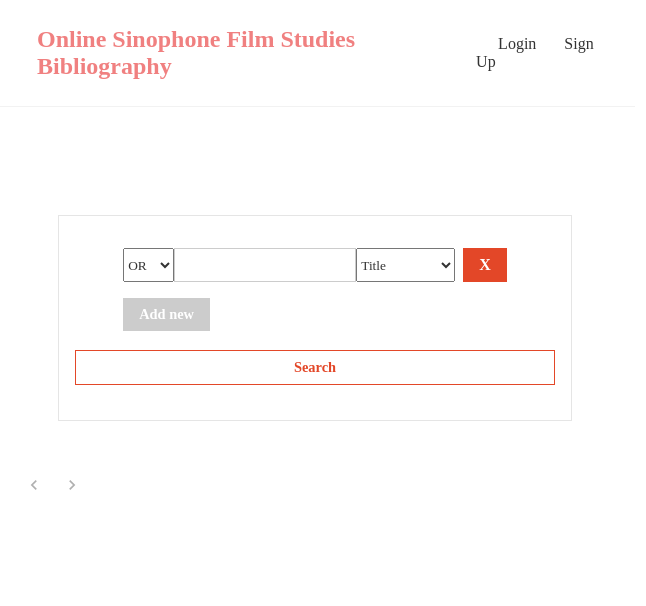
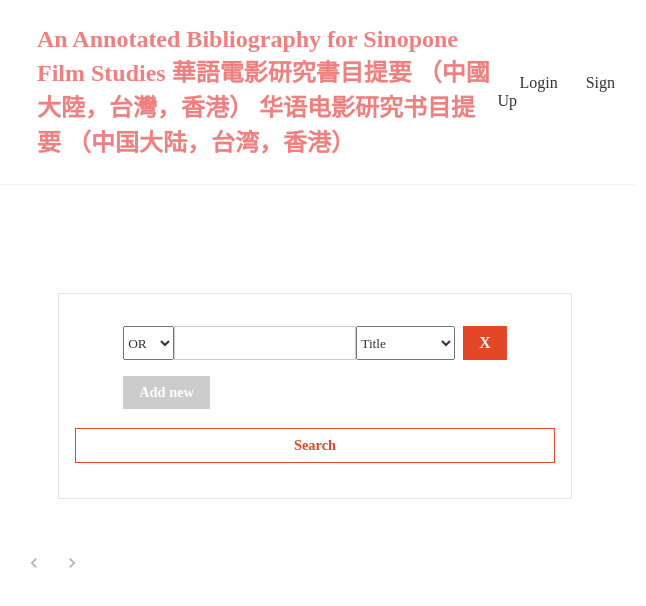
Before and after one commit to nicholasjdc/fim_collection, a React (Vite) app in the folder frontend/: page /booleanSearch in a window 1280 px wide. Shown: the top 606 px of the page, without its empty margins (325-971 px from the left). Built offline with nearby package versions, Linux system fonts and the light colour scheme.

Commit message:
imports for sqlFUnctions updated --frontend

```diff
--- a/frontend/src/hooks/useGetEntryMongo.ts
+++ b/frontend/src/hooks/useGetEntryMongo.ts
@@ -1,5 +1,5 @@
 import { useState, useEffect } from "react";
-import { getEntry } from "../function_helpers/mongoFunctions";
+import { getEntry } from "../function_helpers/sqlFunctions";
 import { BookEntry } from "../screen_helpers/BookEntry";
 import { useAuthContext } from "./useAuthContext";
 const useGetEntryMongo= (id:string) => {
--- a/frontend/src/screen_helpers/Navbar.tsx
+++ b/frontend/src/screen_helpers/Navbar.tsx
@@ -12,7 +12,9 @@ const Navbar = () => {
   return (
     <nav className="navbar">
       <Link to="/">
-        <h1>Online Sinophone Film Studies Bibliography</h1>
+        <h1>An Annotated Bibliography for Sinopone Film Studies
+華語電影研究書目提要 （中國大陸，台灣，香港）
+华语电影研究书目提要 （中国大陆，台湾，香港）</h1>
       </Link>
 
       {!user && (
--- a/frontend/src/screens/AdvancedSearch.tsx
+++ b/frontend/src/screens/AdvancedSearch.tsx
@@ -2,7 +2,7 @@ import { useEffect, useState } from "react";
 import { BookEntry } from "../screen_helpers/BookEntry";
 import BookList from "../screen_helpers/BookList";
 import { createSearchParams, useNavigate, useSearchParams } from "react-router-dom";
-import { getEntries, getEntry } from "../function_helpers/mongoFunctions";
+import { getEntries, getEntry } from "../function_helpers/sqlFunctions";
 import { getSearchParamsForLocation } from "react-router-dom/dist/dom";
 import { API_URL, allLC, allSubjects } from "../function_helpers/handyVariables";
 import {Pagination} from "@mui/material"
--- a/frontend/src/screens/BookDetails.tsx
+++ b/frontend/src/screens/BookDetails.tsx
@@ -1,5 +1,5 @@
 import { useNavigate, useParams } from "react-router-dom";
-import { deleteEntry } from "../function_helpers/mongoFunctions";
+import { deleteEntry } from "../function_helpers/sqlFunctions";
 import useGetEntryMongo from "../hooks/useGetEntryMongo";
 import { useAuthContext } from "../hooks/useAuthContext";
 import { useEffect } from "react";
--- a/frontend/src/screens/BooleanSearch.tsx
+++ b/frontend/src/screens/BooleanSearch.tsx
@@ -5,7 +5,7 @@ import { createSearchParams, useSearchParams } from "react-router-dom";
 import { useAuthContext } from "../hooks/useAuthContext";
 import PageinatedBookList from "../screen_helpers/PageinatedBookList";
 import { BookEntry } from "../screen_helpers/BookEntry";
-import { getEntries } from "../function_helpers/mongoFunctions";
+import { getEntries } from "../function_helpers/sqlFunctions";
 import { API_URL } from "../function_helpers/handyVariables";
 import BooleanInputs from "../screen_helpers/BooleanInputs";
 function BooleanSearch() {
--- a/frontend/src/screens/Create.tsx
+++ b/frontend/src/screens/Create.tsx
@@ -1,6 +1,6 @@
 import { useEffect, useState } from "react";
 import { useNavigate } from "react-router-dom";
-import { postEntry } from "../function_helpers/mongoFunctions";
+import { postEntry } from "../function_helpers/sqlFunctions";
 import { allLC, allSubjects } from "../function_helpers/handyVariables";
 import { useAuthContext } from "../hooks/useAuthContext";
 const Create = () => {
--- a/frontend/src/screens/Edit.tsx
+++ b/frontend/src/screens/Edit.tsx
@@ -1,7 +1,7 @@
 import { useEffect, useState } from "react";
 import { useNavigate, useParams } from "react-router-dom";
 import { BookEntry } from "../screen_helpers/BookEntry";
-import { deleteEntry, getEntry, patchEntry, postEntry } from "../function_helpers/mongoFunctions";
+import { deleteEntry, getEntry, patchEntry, postEntry } from "../function_helpers/sqlFunctions";
 import { API_URL, allLC, allSubjects } from "../function_helpers/handyVariables";
 import { useAuthContext } from "../hooks/useAuthContext";
 const Edit = () => {
--- a/frontend/src/screens/Home.tsx
+++ b/frontend/src/screens/Home.tsx
@@ -7,7 +7,7 @@ import {
   useNavigate,
   useSearchParams,
 } from "react-router-dom";
-import { getEntries } from "../function_helpers/mongoFunctions";
+import { getEntries } from "../function_helpers/sqlFunctions";
 import { API_URL } from "../function_helpers/handyVariables";
 import Pagination from "@mui/material/Pagination";
 import { useAuthContext } from "../hooks/useAuthContext";
```
Also changed, not shown: frontend/src/function_helpers/sqlFunctions.ts (renamed from frontend/src/function_helpers/mongoFunctions.ts), frontend/todo.txt.
